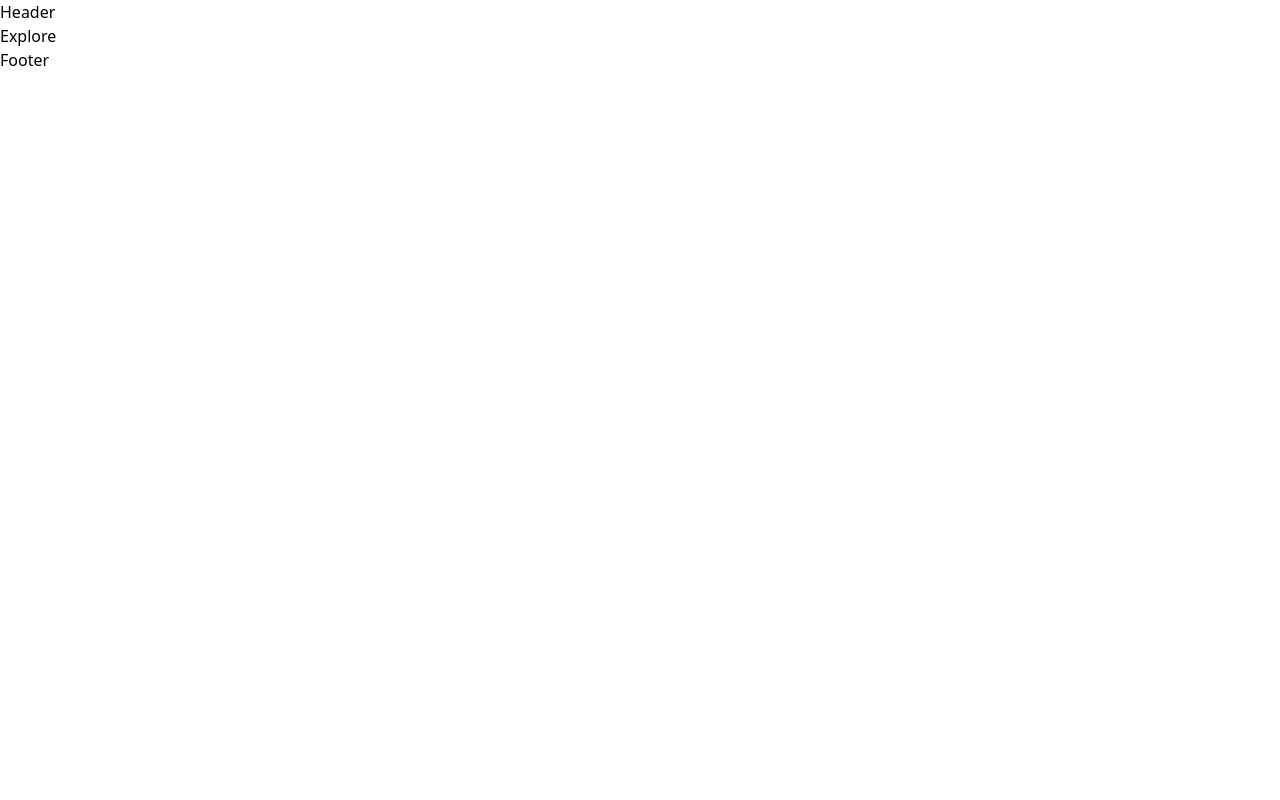
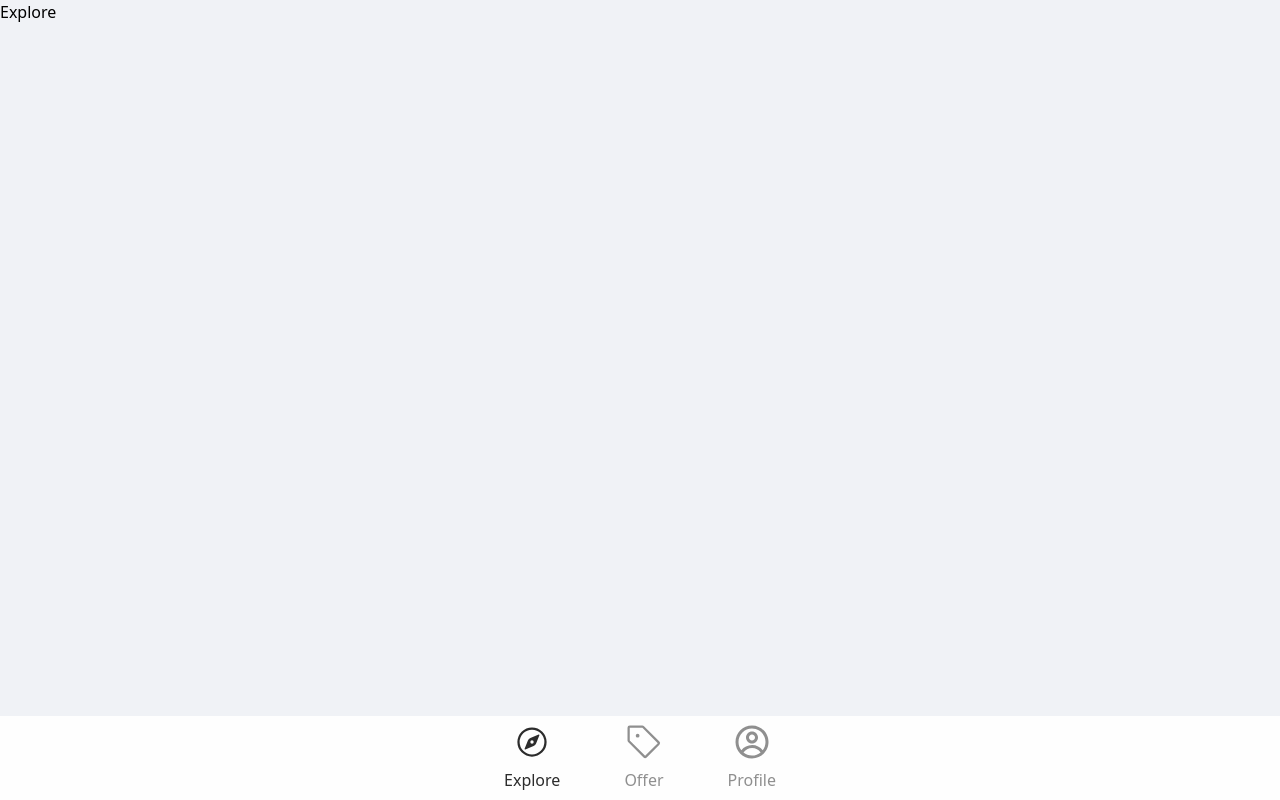
Before and after one commit to easyrilwan/mousemarketplacesublet, a React (Vite) app: page / in a window 1280 px wide. Built offline with nearby package versions, Linux system fonts and the light colour scheme.

Commit message:
Navbar done

```diff
--- a/index.html
+++ b/index.html
@@ -7,7 +7,7 @@
     <title>House Marketplace Sublet</title>
   </head>
 
-  <body>
+  <body class="bg-[#f0f2f6]">
     <div id="root"></div>
     <script type="module" src="/src/main.tsx"></script>
   </body>
--- /dev/null
+++ b/src/components/Footer.tsx
@@ -0,0 +1,3 @@
+export default function Footer() {
+  return <div>Footer</div>;
+}
--- /dev/null
+++ b/src/components/Navbar.tsx
@@ -0,0 +1,72 @@
+import { CgProfile } from "react-icons/cg";
+import { GoTag } from "react-icons/go";
+import { IoCompassOutline } from "react-icons/io5";
+import { useLocation, useNavigate } from "react-router-dom";
+
+export default function Navbar() {
+  const navigate = useNavigate();
+  const location = useLocation();
+
+  console.log(location.pathname, location);
+
+  const pathMatchRoute = (route: string) => {
+    if (route === location.pathname) return true;
+  };
+
+  return (
+    <nav className="bg-[#fefefe]">
+      <ul className="flex justify-center gap-16 py-2">
+        <li
+          className="flex cursor-pointer flex-col items-center gap-2"
+          onClick={() => navigate("/")}
+        >
+          <IoCompassOutline
+            size={36}
+            color={pathMatchRoute("/") ? "#2c2c2c" : "#8f8f8f"}
+          />
+          <p
+            className={
+              pathMatchRoute("/") ? "text-[#2c2c2c]" : "text-[#8f8f8f]"
+            }
+          >
+            Explore
+          </p>
+        </li>
+
+        <li
+          className="flex cursor-pointer flex-col items-center gap-2"
+          onClick={() => navigate("/offers")}
+        >
+          <GoTag
+            size={36}
+            color={pathMatchRoute("/offers") ? "#2c2c2c" : "#8f8f8f"}
+          />
+          <p
+            className={
+              pathMatchRoute("/offers") ? "text-[#2c2c2c]" : "text-[#8f8f8f]"
+            }
+          >
+            Offer
+          </p>
+        </li>
+
+        <li
+          className="flex cursor-pointer flex-col items-center gap-2"
+          onClick={() => navigate("/profile")}
+        >
+          <CgProfile
+            size={36}
+            color={pathMatchRoute("/profile") ? "#2c2c2c" : "#8f8f8f"}
+          />
+          <p
+            className={
+              pathMatchRoute("/profile") ? "text-[#2c2c2c]" : "text-[#8f8f8f]"
+            }
+          >
+            Profile
+          </p>
+        </li>
+      </ul>
+    </nav>
+  );
+}
--- a/src/firebase.config.ts
+++ b/src/firebase.config.ts
@@ -26,7 +26,7 @@ const firebaseConfig = {
 // Initialize Firebase
 const app = initializeApp(firebaseConfig);
 
-export const db = getFirestore();
+export const db = getFirestore(app);
 
 // const analytics = getAnalytics(app);
 // let analytics: ReturnType<typeof getAnalytics> | undefined;
--- a/src/layout/AppLayout.tsx
+++ b/src/layout/AppLayout.tsx
@@ -1,15 +1,21 @@
 import { Outlet } from "react-router-dom";
+
+import Navbar from "../components/Navbar";
 
 export default function AppLayout() {
   return (
     <>
-      <header>Header</header>
-
-      <main>
+      <main className="h-[calc(100dvh-84px)]">
         <Outlet />
       </main>
 
-      <footer>Footer</footer>
+      <header>
+        <Navbar />
+      </header>
+
+      {/* <footer>
+        <Footer />
+      </footer> */}
     </>
   );
 }
--- a/src/routing/routes.tsx
+++ b/src/routing/routes.tsx
@@ -15,6 +15,7 @@ export const router = createBrowserRouter([
     children: [
       { index: true, Component: Explore },
       { path: "offers", Component: Offers },
+      { path: "profile", Component: SignIn },
       { path: "sign-in", Component: SignIn },
       { path: "sign-up", Component: SignUp },
       { path: "forgot-password", Component: ForgotPassword },
```
